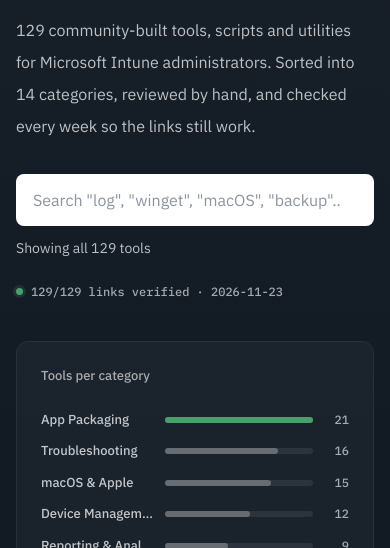
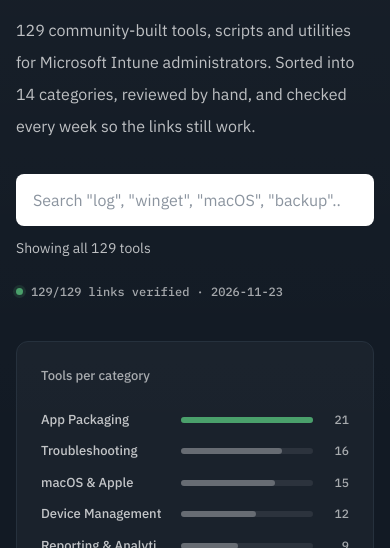
Before and after one commit to Deepshah0308/awesome-intunetools, a plain HTML site: page docs/index.html in a window 390 px wide. Shown: the part 296-844 px from the top of the page. Drawn offline with Linux system fonts and the light colour scheme.

Commit message:
Give the chart label column back the 18px it needed
Tightening to 150px after the short names landed clipped two other
categories instead. 168px fits all fourteen with the short forms in
place, which was the point of adding them.

Co-Authored-By: Claude Opus 5 <noreply@anthropic.com>
Claude-Session: https://claude.ai/code/session_01SwNi4NCrC7v7H6vxhjcF3c

```diff
--- a/docs/style.css
+++ b/docs/style.css
@@ -358,7 +358,7 @@ a { color: var(--link); }
 }
 .dist ul { list-style: none; margin: 0; padding: 0; display: grid; gap: 12px; }
 .dist li {
-  display: grid; grid-template-columns: 150px minmax(0, 1fr) 24px;
+  display: grid; grid-template-columns: 168px minmax(0, 1fr) 24px;
   align-items: center; gap: var(--md);
 }
 .dist-label {
@@ -411,7 +411,7 @@ a { color: var(--link); }
   .band-grid { grid-template-columns: minmax(0, 1fr); gap: 40px; }
 }
 @media (max-width: 767px) {
-  .dist li { grid-template-columns: 112px minmax(0, 1fr) 24px; }
+  .dist li { grid-template-columns: 128px minmax(0, 1fr) 24px; }
 }
 
 /* one swipeable row beats fourteen stacked chips on a phone */
```
